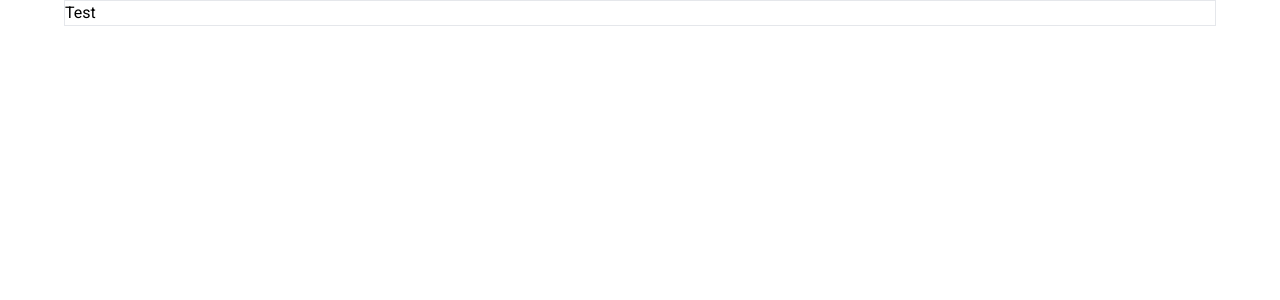
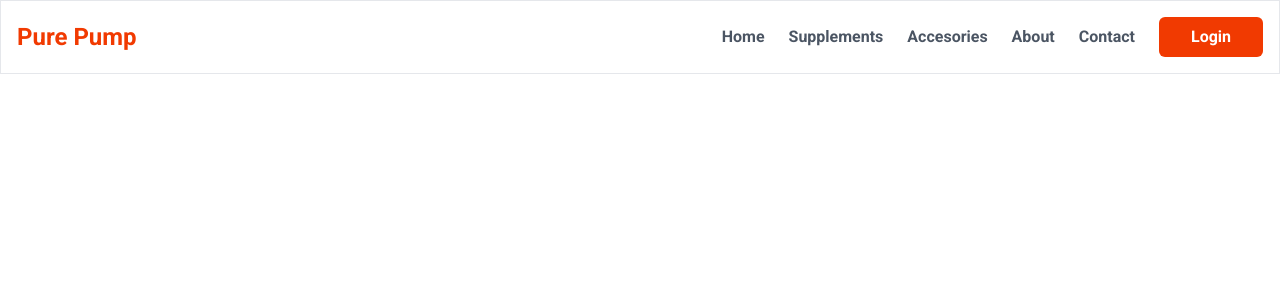
Before and after one commit to TanvirHasanPrince/pure-pump-supplement-store, a Next.js app: page / in a window 1280 px wide. Shown: the top 300 px of the page. Built offline with nearby package versions, Linux system fonts and the light colour scheme.

Commit message:
[Done]- Header

```diff
--- a/src/app/layout.js
+++ b/src/app/layout.js
@@ -15,7 +15,7 @@ export default function RootLayout({ children }) {
   return (
     <html lang="en">
       <body className={roboto.className}>
-        <main className="max-w-6xl mx-auto border ">{children}</main>
+        <main className="max-w-7xl mx-auto border p-4 ">{children}</main>
       </body>
     </html>
   );
--- a/src/app/page.js
+++ b/src/app/page.js
@@ -1,6 +1,21 @@
+import Link from "next/link";
 
 export default function Home() {
   return (
-    <div>Test</div>
-  )
+    <>
+      <header className="flex items-center justify-between">
+        <Link className="text-primary  font-bold text-2xl" href="">
+          Pure Pump
+        </Link>
+        <nav className="flex items-center gap-6 text-gray-600 font-semibold">
+          <Link href={""}>Home</Link>
+          <Link href={""}>Supplements</Link>
+          <Link href={""}>Accesories</Link>
+          <Link href={""}>About</Link>
+          <Link href={""}>Contact</Link>
+          <Link href={""} className="bg-primary text-white px-8 py-2 rounded-md">Login</Link>
+        </nav>
+      </header>
+    </>
+  );
 }
--- a/tailwind.config.js
+++ b/tailwind.config.js
@@ -1,18 +1,16 @@
 /** @type {import('tailwindcss').Config} */
 module.exports = {
   content: [
-    './src/pages/**/*.{js,ts,jsx,tsx,mdx}',
-    './src/components/**/*.{js,ts,jsx,tsx,mdx}',
-    './src/app/**/*.{js,ts,jsx,tsx,mdx}',
+    "./src/pages/**/*.{js,ts,jsx,tsx,mdx}",
+    "./src/components/**/*.{js,ts,jsx,tsx,mdx}",
+    "./src/app/**/*.{js,ts,jsx,tsx,mdx}",
   ],
   theme: {
     extend: {
-      backgroundImage: {
-        'gradient-radial': 'radial-gradient(var(--tw-gradient-stops))',
-        'gradient-conic':
-          'conic-gradient(from 180deg at 50% 50%, var(--tw-gradient-stops))',
+      colors: {
+        primary: "#f13a01",
       },
     },
   },
   plugins: [],
-}
+};
```
